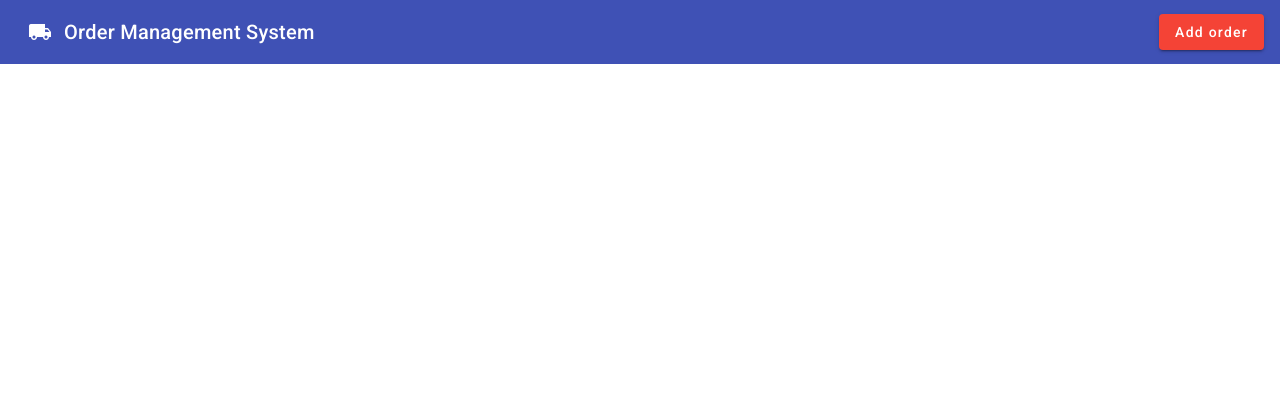
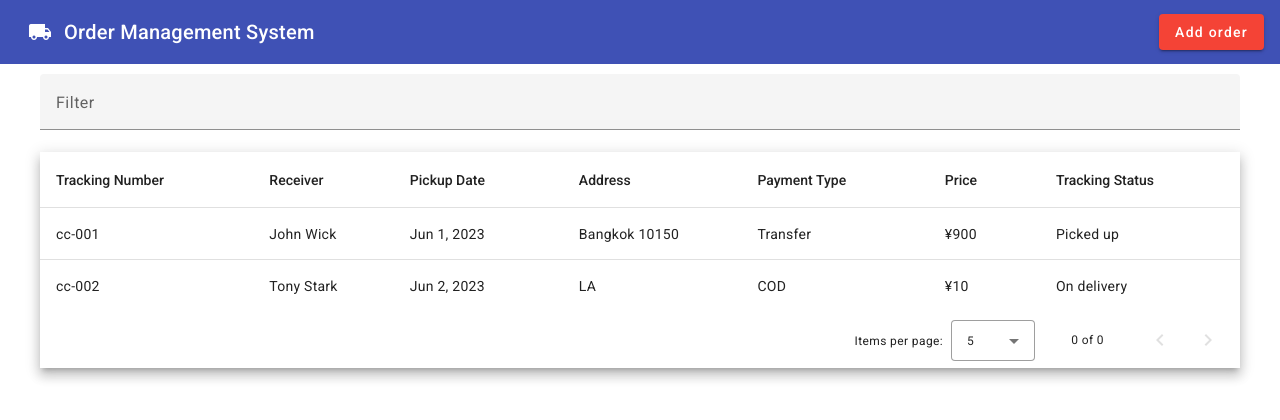
Before and after one commit to Capmu/oms-2023-test-deploy, an Angular app: page / in a window 1280 px wide. Shown: the top 420 px of the page. Built offline with nearby package versions, Linux system fonts and the light colour scheme; data requests are answered from the project's data file.

Commit message:
Add table

```diff
--- a/db.json
+++ b/db.json
@@ -3,31 +3,21 @@
     {
       "trackingNumber": "cc-001",
       "receiver": "John Wick",
-      "pickupDate": "2023-06-02T17:00:00.000Z",
+      "pickupDate": "2023-06-01T17:00:00.000Z",
       "address": "Bangkok 10150",
       "paymentType": "Transfer",
-      "price": 100,
-      "trackingStatus": [
-        "Picked up",
-        "On delivery",
-        "Recevied",
-        "Payment Success"
-      ],
+      "price": 900,
+      "trackingStatus": "Picked up",
       "id": 1
     },
     {
       "trackingNumber": "cc-002",
-      "receiver": "Capmu",
-      "pickupDate": "2023-06-23T17:00:00.000Z",
-      "address": "Chiang Mai 1111",
+      "receiver": "Tony Stark",
+      "pickupDate": "2023-06-02T17:00:00.000Z",
+      "address": "LA",
       "paymentType": "COD",
-      "price": 800,
-      "trackingStatus": [
-        "Picked up",
-        "On delivery",
-        "Recevied",
-        "Payment Success"
-      ],
+      "price": 10,
+      "trackingStatus": "On delivery",
       "id": 2
     }
   ]
--- a/src/app/app.component.html
+++ b/src/app/app.component.html
@@ -8,3 +8,80 @@
     Add order
   </button>
 </mat-toolbar>
+
+<div class="container">
+  <div style="margin-top: 10px">
+    <mat-form-field>
+      <mat-label>Filter</mat-label>
+      <input matInput (keyup)="applyFilter($event)" #input />
+    </mat-form-field>
+		<div class="mat-elevation-z8">
+      <table mat-table [dataSource]="dataSource" matSort>
+
+        <ng-container matColumnDef="trackingNumber">
+          <th mat-header-cell *matHeaderCellDef mat-sort-header>
+            Tracking Number
+          </th>
+          <td mat-cell *matCellDef="let row">{{ row.trackingNumber }}</td>
+        </ng-container>
+
+        <ng-container matColumnDef="receiver">
+          <th mat-header-cell *matHeaderCellDef mat-sort-header>
+            Receiver
+          </th>
+          <td mat-cell *matCellDef="let row">{{ row.receiver }}</td>
+        </ng-container>
+
+        <ng-container matColumnDef="pickupDate">
+          <th mat-header-cell *matHeaderCellDef mat-sort-header>
+            Pickup Date
+          </th>
+          <td mat-cell *matCellDef="let row">{{ row.pickupDate | date }}</td>
+        </ng-container>
+
+        <ng-container matColumnDef="address">
+          <th mat-header-cell *matHeaderCellDef mat-sort-header>
+            Address
+          </th>
+          <td mat-cell *matCellDef="let row">{{ row.address }}</td>
+        </ng-container>
+
+        <ng-container matColumnDef="paymentType">
+          <th mat-header-cell *matHeaderCellDef mat-sort-header>
+            Payment Type
+          </th>
+          <td mat-cell *matCellDef="let row">{{ row.paymentType }}</td>
+        </ng-container>
+
+        <ng-container matColumnDef="price">
+          <th mat-header-cell *matHeaderCellDef mat-sort-header>
+            Price
+          </th>
+          <td mat-cell *matCellDef="let row">{{ row.price | currency:"JPY" }}</td>
+        </ng-container>
+
+        <ng-container matColumnDef="trackingStatus">
+          <th mat-header-cell *matHeaderCellDef mat-sort-header>
+            Tracking Status
+          </th>
+          <td mat-cell *matCellDef="let row">{{ row.trackingStatus }}</td>
+        </ng-container>
+
+        <tr mat-header-row *matHeaderRowDef="displayColumns"></tr>
+        <tr mat-row *matRowDef="let row; columns: displayColumns"></tr>
+
+        <!-- Row shown when there is no matching data. -->
+        <tr class="mat-row" *matNoDataRow>
+          <td class="mat-cell" colspan="4">
+            No data matching the filter "{{ input.value }}"
+          </td>
+        </tr>
+      </table>
+
+      <mat-paginator
+        [pageSizeOptions]="[5, 10, 25, 100]"
+        aria-label="Select page of users"
+      ></mat-paginator>
+		</div>
+	</div>
+</div>
--- a/src/app/app.component.scss
+++ b/src/app/app.component.scss
@@ -1,3 +1,21 @@
 .example-spacer {
   flex: 1 1 auto;
 }
+
+table {
+  width: 100%;
+}
+
+.mat-cell {
+  color: salmon
+}
+
+mat-form-field {
+  font-size: 14px;
+  width: 100%;
+}
+
+.container {
+  max-width: 1200px;
+  margin: 0 auto;
+}
--- a/src/app/app.component.ts
+++ b/src/app/app.component.ts
@@ -1,8 +1,10 @@
-import { Component } from '@angular/core';
+import { Component, ViewChild } from '@angular/core';
 import { MatDialog } from '@angular/material/dialog';
 import { OrderDialogComponent } from './order-dialog/order-dialog.component';
 import { MatTableDataSource } from '@angular/material/table';
 import { BackendService } from './services/backend.service';
+import { MatPaginator } from '@angular/material/paginator';
+import { MatSort } from '@angular/material/sort';
 
 @Component({
   selector: 'app-root',
@@ -12,6 +14,18 @@
 export class AppComponent {
   title = 'test-ccpdl';
   dataSource!: MatTableDataSource<any>;
+  displayColumns: string[] = [
+    'trackingNumber',
+    'receiver',
+    'pickupDate',
+    'address',
+    'paymentType',
+    'price',
+    'trackingStatus'
+  ];
+
+  @ViewChild(MatPaginator) paginator !: MatPaginator;
+  @ViewChild(MatSort) sort!: MatSort;
 
   constructor(private dialog: MatDialog, private backendService: BackendService) { }
 
@@ -35,4 +49,12 @@
   openOrderDialog() {
     this.dialog.open(OrderDialogComponent, { width: '30%' });
   }
+
+  applyFilter(event: Event) {
+    const filterValue = (event.target as HTMLInputElement).value;
+    this.dataSource.filter = filterValue.trim().toLowerCase();
+    if (this.dataSource.paginator) {
+      this.dataSource.paginator.firstPage();
+    }
+  }
 }
--- a/src/app/app.module.ts
+++ b/src/app/app.module.ts
@@ -19,6 +19,8 @@
 import { ReactiveFormsModule, FormsModule } from '@angular/forms';
 import { HttpClientModule } from '@angular/common/http';
 import { MatTableModule } from '@angular/material/table';
+import { MatPaginatorModule } from '@angular/material/paginator';
+import { MatSortModule } from '@angular/material/sort';
 
 @NgModule({
   declarations: [
@@ -42,7 +44,9 @@
     ReactiveFormsModule,
     FormsModule,
     HttpClientModule,
-    MatTableModule
+    MatTableModule,
+    MatPaginatorModule,
+    MatSortModule
   ],
   providers: [],
   bootstrap: [AppComponent]
```
